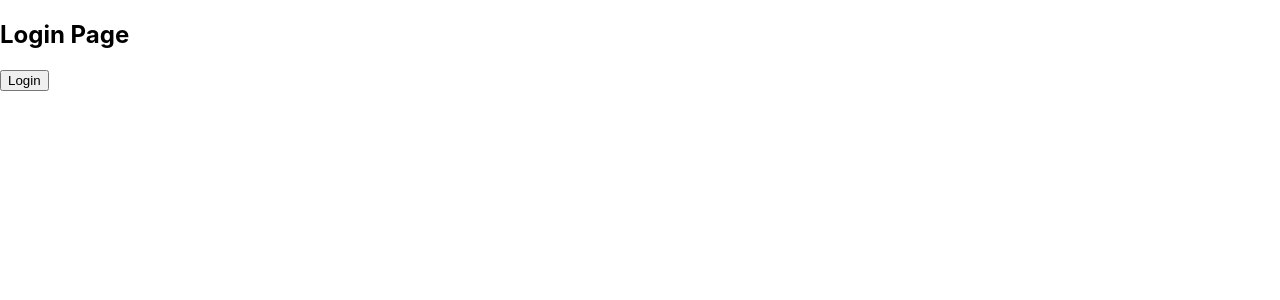
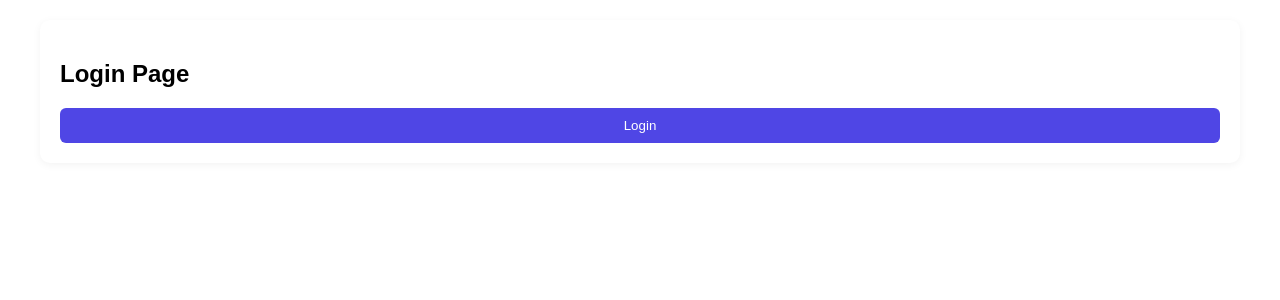
Before and after one commit to MinaNgh/saas-dashboard, a React (Create React App) app: page /login in a window 1280 px wide. Shown: the top 300 px of the page. Built offline with nearby package versions, Linux system fonts and the light colour scheme.

Commit message:
update css style of login page

```diff
--- a/src/App.css
+++ b/src/App.css
@@ -231,3 +231,15 @@ h1 {
     display: none;
   }
 }
+#loginButton{
+  width: 100%;
+  padding: 10px;
+  background-color: #4f46e5;
+  color: white;
+  border: none;
+  border-radius: 6px;
+  cursor: pointer;
+}
+#loginButton:hover{
+   background-color: #4338ca;
+}
--- a/src/features/auth/Login.jsx
+++ b/src/features/auth/Login.jsx
@@ -9,9 +9,11 @@ function Login(){
         navigate("/");
     };
     return(
-        <div>
-            <h2>Login Page</h2>
-            <button onClick={handleLogin}>Login</button>
+        <div className="container">
+            <div className="card">
+                <h2>Login Page</h2>
+                <button id="loginButton" onClick={handleLogin}>Login</button>
+            </div>
         </div>
     )
 }
```
